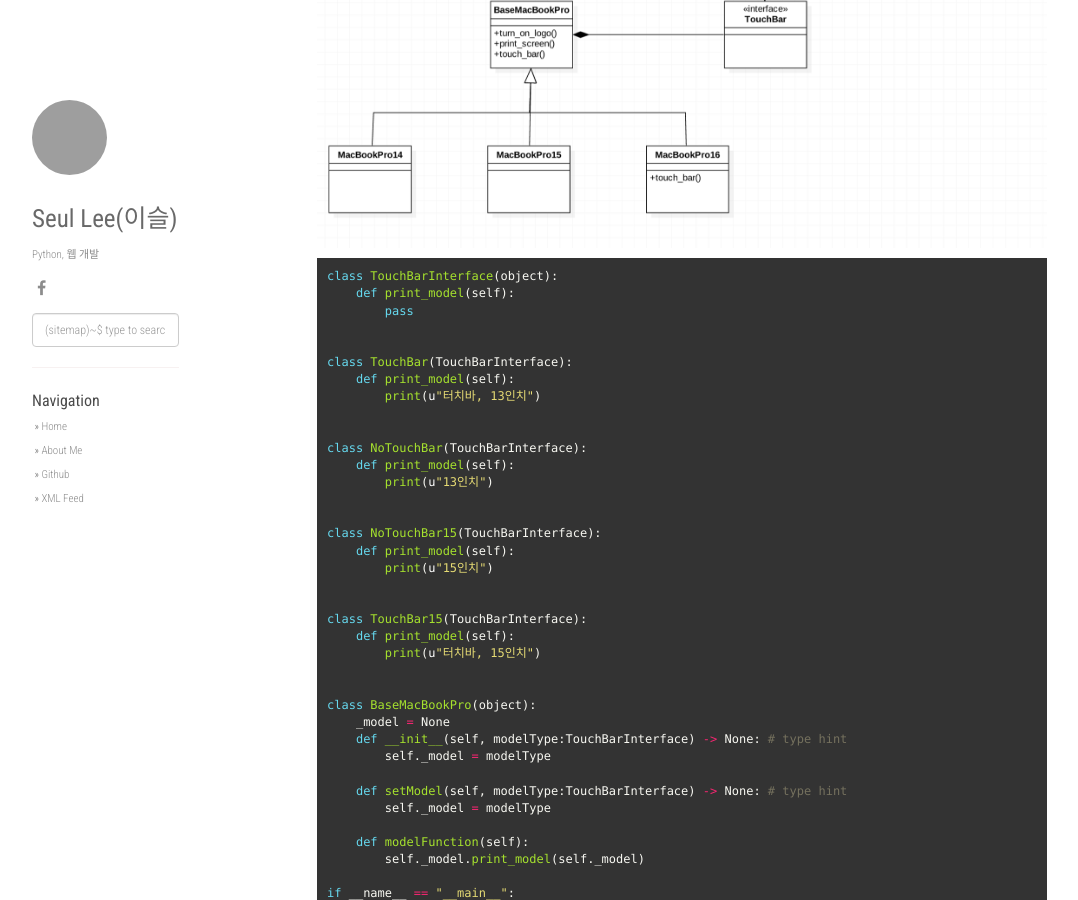
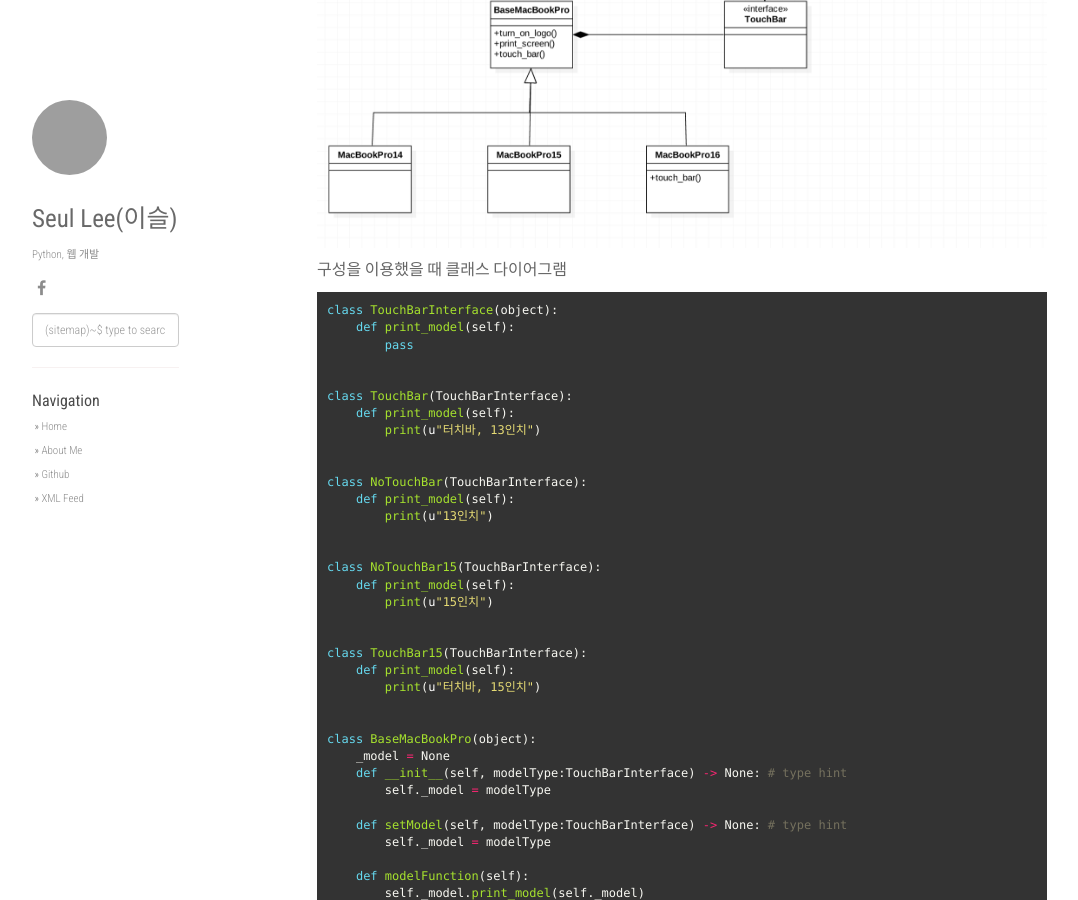
Before and after one commit to lee-seul/lee-seul.github.com, a Jekyll site: the page built from _posts/2017-03-09-design-pattern-03-factory.markdown, in a window 1280 px wide and 900 px high, scrolled down 1228 px. Shown: the whole window, without its empty margins (53-1131 px from the left). Built offline with Jekyll 4.4.1, drawn with Linux system fonts in a browser that asks for light colours; nearby versions of some CDN libraries; comment, search, counter and statistics services are not loaded; grey boxes are pictures that could not be loaded.

Commit message:
문장 추가

```diff
--- a/_posts/2017-03-09-design-pattern-03-factory.markdown
+++ b/_posts/2017-03-09-design-pattern-03-factory.markdown
@@ -39,6 +39,8 @@
 
 
 ![branch Image](https://raw.githubusercontent.com/lee-seul/lee-seul.github.com/master/static/img/_posts/Factory_02.png)
+
+구성을 이용했을 때 클래스 다이어그램
 
 {% highlight python %}
 
```
